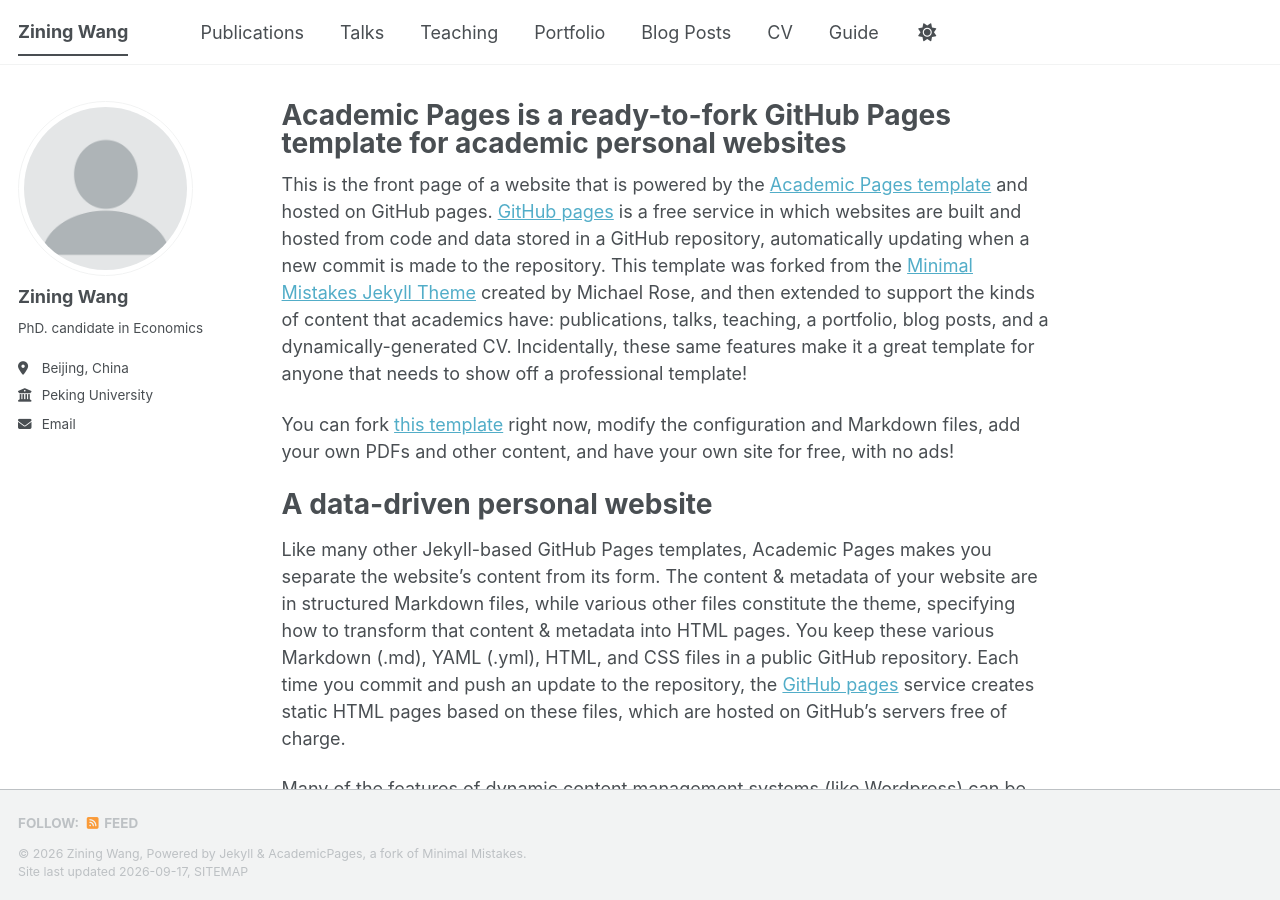
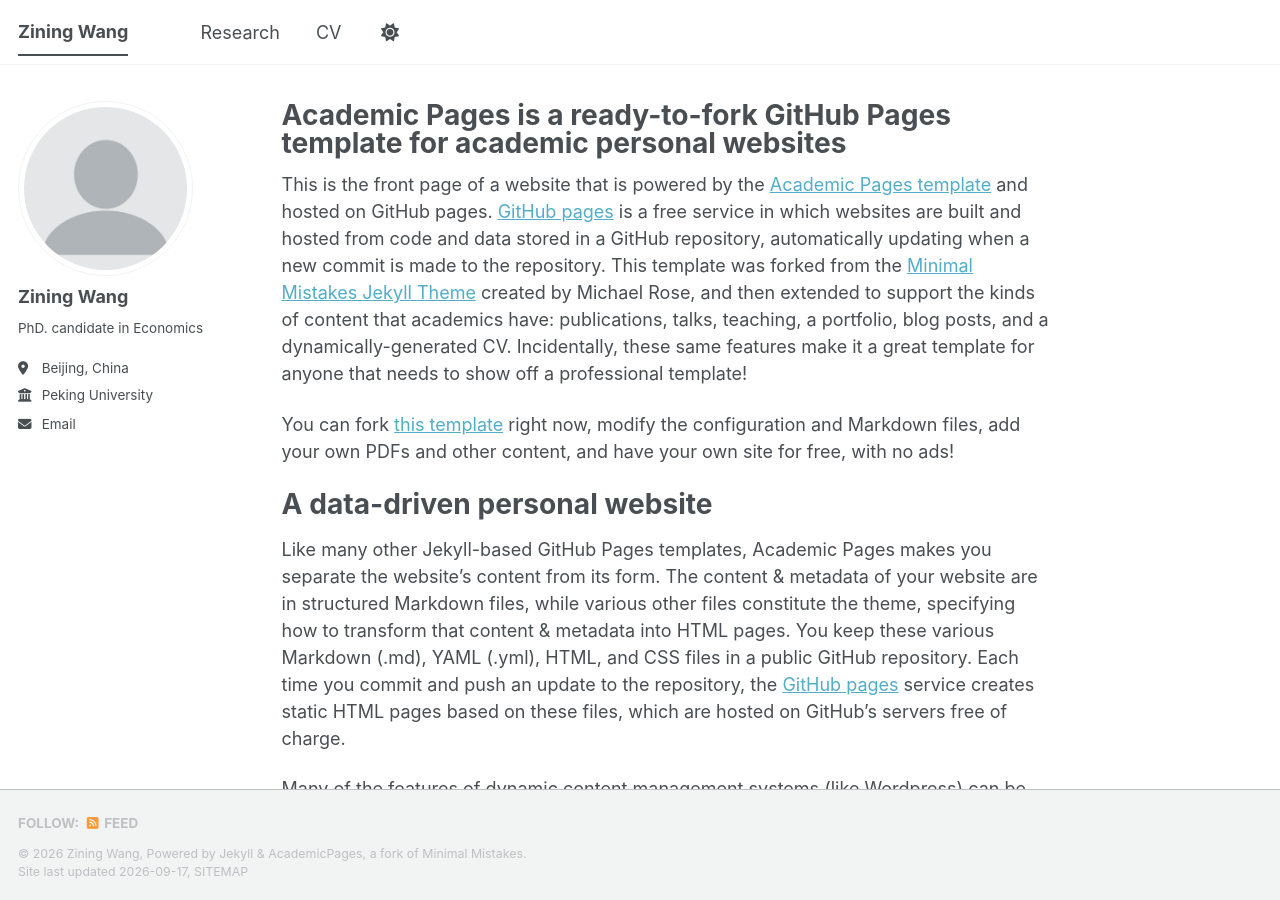
Before and after one commit to ziningwang-econ/ziningwang-econ.github.io, a Jekyll site: the page built from _pages/about.md, in a window 1280 px wide and 900 px high. Built offline with Jekyll 4.4.1, drawn with Linux system fonts in a browser that asks for light colours; a style sheet for code colours, icons or effects is not loaded.

Commit message:
Update navigation.yml

```diff
--- a/_data/navigation.yml
+++ b/_data/navigation.yml
@@ -8,26 +8,11 @@
 #      Markdown formatted page while the second is generated using JSON.
 
 main:
-  - title: "Publications"
-    url: /publications/
-
-  - title: "Talks"
-    url: /talks/
-
-  - title: "Teaching"
-    url: /teaching/
-
-  - title: "Portfolio"
-    url: /portfolio/
-
-  - title: "Blog Posts"
-    url: /year-archive/
+  - title: "Research"
+    url: /research/
 
   - title: "CV"
     url: /cv/
 
   # - title: "CV"
   #   url: /cv-json/
-
-  - title: "Guide"
-    url: /markdown/
```
